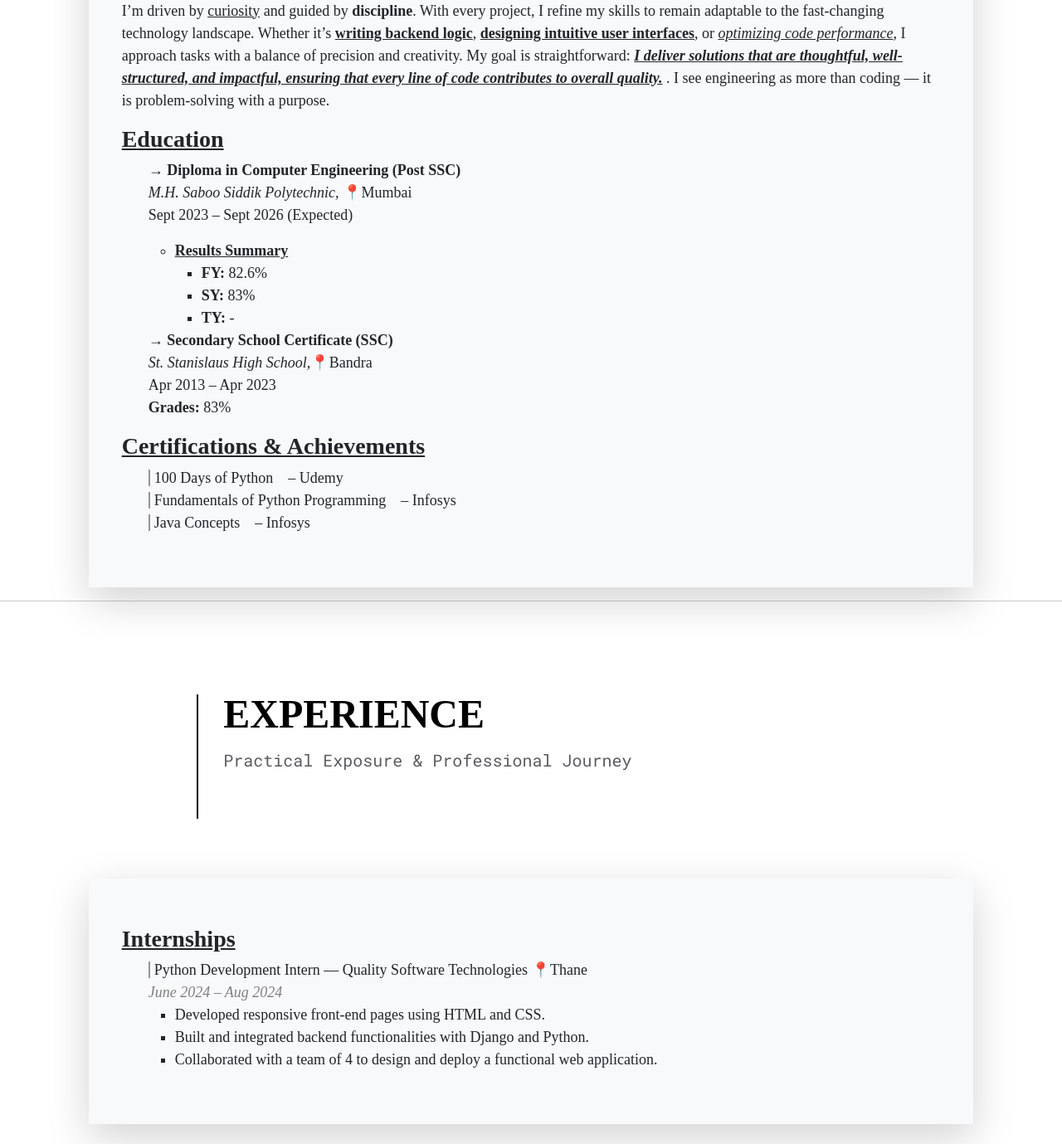
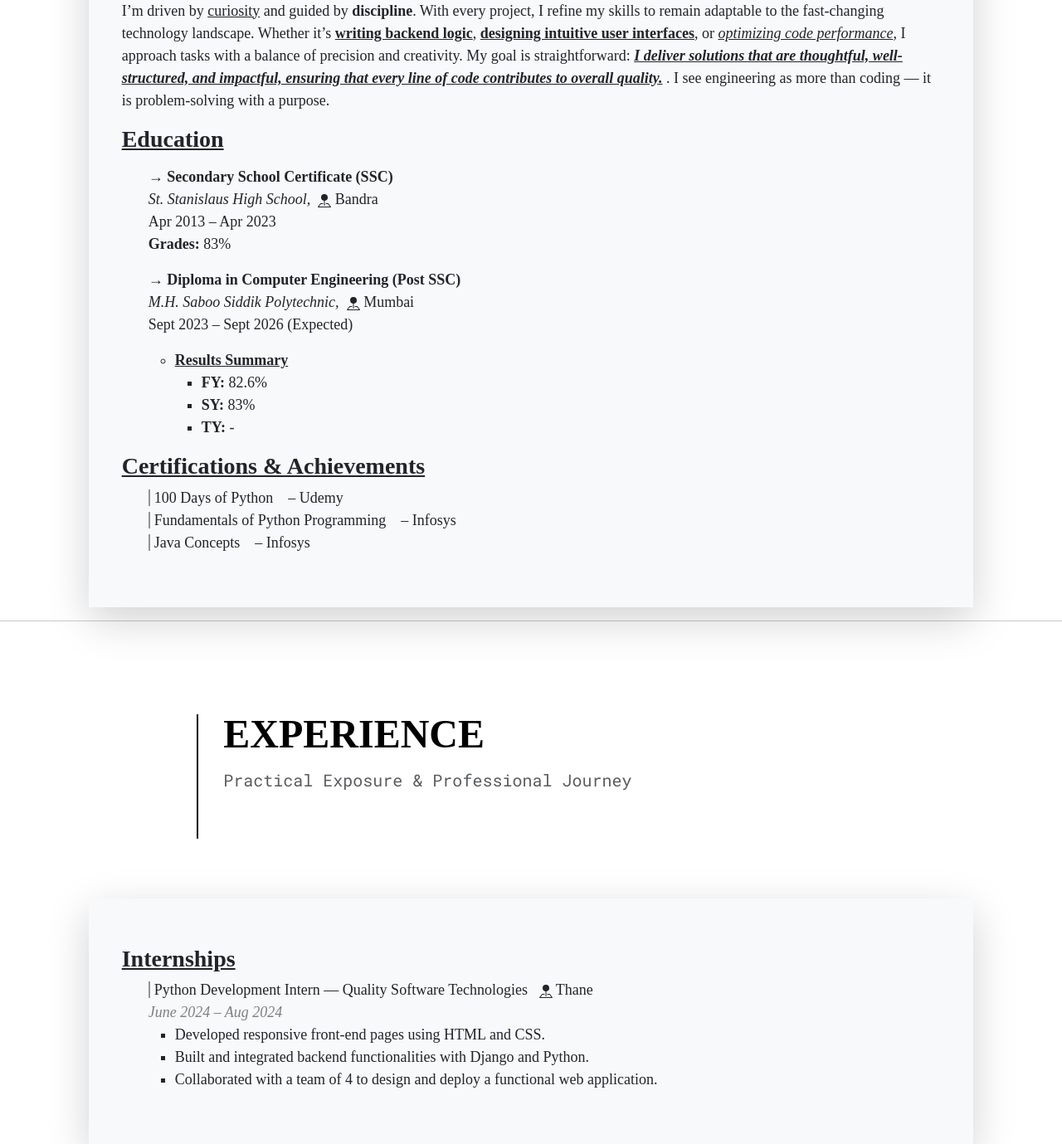
Before and after one commit to maazsiddiqui79/PORTFOLIO, a Flask app: page / in a window 1280 px wide. Shown: the part 4880-6259 px from the top of the page at 83% size. Run offline with Flask 3, Linux system fonts and the light colour scheme; data comes from the database, SQL or seed files in the repository; some libraries are stand-ins or nearby versions.

Commit message:
Changed emoji to bootstrap svg logoq

```diff
--- a/api/static/style.css
+++ b/api/static/style.css
@@ -76,10 +76,11 @@ body {
 
 .card:hover {
   box-shadow: 0 0 15px 3px rgba(13, 110, 253, 0.5);
-  transform: scale(1.05);
-  transform: translateY(-5%);
+
+  transform: translateY(-8%) scale(0.95);
   background: linear-gradient(rgb(0, 0, 0), rgb(0, 0, 0)),
   url('static/uploads/{{i.img}}');
+
 }
 
 .card {
--- a/api/templates/about.html
+++ b/api/templates/about.html
@@ -75,27 +75,28 @@
         <ul>
           <li type="none">
             <p class="col-12 col-lg-12 col-xl-8">
+              <p class="col-12 col-lg-12 col-xl-8">
+                <span style="font-weight: bolder;">→ Secondary School Certificate (SSC)</span><br />
+                <em> St. Stanislaus High School,</em>&nbsp; <svg xmlns="http://www.w3.org/2000/svg" width="16" height="16" fill="currentColor" class="bi bi-pin-map-fill" viewBox="0 0 16 16"><path fill-rule="evenodd" d="M3.1 11.2a.5.5 0 0 1 .4-.2H6a.5.5 0 0 1 0 1H3.75L1.5 15h13l-2.25-3H10a.5.5 0 0 1 0-1h2.5a.5.5 0 0 1 .4.2l3 4a.5.5 0 0 1-.4.8H.5a.5.5 0 0 1-.4-.8z"/><path fill-rule="evenodd" d="M4 4a4 4 0 1 1 4.5 3.969V13.5a.5.5 0 0 1-1 0V7.97A4 4 0 0 1 4 3.999z"/></svg> Bandra<br />
+                <span>Apr 2013 – Apr 2023</span><br />
+                <span style="font-weight: bolder;">Grades:</span> 83%
+              </p>
               <span style="font-weight: bolder;">
                 → Diploma in Computer Engineering (Post SSC)</span><br />
-              <em>M.H. Saboo Siddik Polytechnic,</em> 📍Mumbai<br />
+              <em>M.H. Saboo Siddik Polytechnic,</em>&nbsp; <svg xmlns="http://www.w3.org/2000/svg" width="16" height="16" fill="currentColor" class="bi bi-pin-map-fill" viewBox="0 0 16 16"><path fill-rule="evenodd" d="M3.1 11.2a.5.5 0 0 1 .4-.2H6a.5.5 0 0 1 0 1H3.75L1.5 15h13l-2.25-3H10a.5.5 0 0 1 0-1h2.5a.5.5 0 0 1 .4.2l3 4a.5.5 0 0 1-.4.8H.5a.5.5 0 0 1-.4-.8z"/><path fill-rule="evenodd" d="M4 4a4 4 0 1 1 4.5 3.969V13.5a.5.5 0 0 1-1 0V7.97A4 4 0 0 1 4 3.999z"/></svg> Mumbai<br />
               <span>Sept 2023 – Sept 2026 (Expected)</span>
             </p>
             <ul>
               <li>
                 <span style="font-weight: bolder;"><u>Results Summary</u></span>
                 <ul>
+
                   <li><span style="font-weight: bolder;">FY:</span> 82.6%</li>
                   <li><span style="font-weight: bolder;">SY:</span> 83%</li>
                   <li><span style="font-weight: bolder;">TY:</span> -</li>
                 </ul>
               </li>
             </ul>
-            <p class="col-12 col-lg-12 col-xl-8">
-              <span style="font-weight: bolder;">→ Secondary School Certificate (SSC)</span><br />
-              <em>St. Stanislaus High School,</em>📍Bandra<br />
-              <span>Apr 2013 – Apr 2023</span><br />
-              <span style="font-weight: bolder;">Grades:</span> 83%
-            </p>
           </li>
         </ul>
 
--- a/api/templates/connect.html
+++ b/api/templates/connect.html
@@ -108,7 +108,7 @@
                   <a href="tel:+918850281310" class="text-decoration-none">+91 88502 81310</a>
                 </p>
                 <p class="contact-box" style="font-family: Roboto Mono;">
-                  <strong style="font-family: Rubik bold;">📧 Email:</strong>
+                  <strong style="font-family: Rubik bold;"><svg xmlns="http://www.w3.org/2000/svg" width="16" height="16" fill="currentColor" class="bi bi-mailbox2" viewBox="0 0 16 16"><path d="M9 8.5h2.793l.853.854A.5.5 0 0 0 13 9.5h1a.5.5 0 0 0 .5-.5V8a.5.5 0 0 0-.5-.5H9z"/><path d="M12 3H4a4 4 0 0 0-4 4v6a1 1 0 0 0 1 1h14a1 1 0 0 0 1-1V7a4 4 0 0 0-4-4M8 7a4 4 0 0 0-1.354-3H12a3 3 0 0 1 3 3v6H8zm-3.415.157C4.42 7.087 4.218 7 4 7s-.42.086-.585.157C3.164 7.264 3 7.334 3 7a1 1 0 0 1 2 0c0 .334-.164.264-.415.157"/></svg> Email:</strong>
                   <a href="mailto:maazsiddiqui123@gmail.com" class="text-decoration-none">siddiqui.maaz79@gmail.com</a>
                 </p>
               </div>
@@ -116,7 +116,7 @@
               <!-- Right Column -->
               <div class="col-md-6 mb-3">
                 <p class="contact-box" style="font-family: Roboto Mono;">
-                  <strong style="font-family: Rubik bold;">💬 WhatsApp:</strong>
+                  <strong style="font-family: Rubik bold;"><svg xmlns="http://www.w3.org/2000/svg" width="16" height="16" fill="currentColor" class="bi bi-whatsapp" viewBox="0 0 16 16"><path d="M13.601 2.326A7.85 7.85 0 0 0 7.994 0C3.627 0 .068 3.558.064 7.926c0 1.399.366 2.76 1.057 3.965L0 16l4.204-1.102a7.9 7.9 0 0 0 3.79.965h.004c4.368 0 7.926-3.558 7.93-7.93A7.9 7.9 0 0 0 13.6 2.326zM7.994 14.521a6.6 6.6 0 0 1-3.356-.92l-.24-.144-2.494.654.666-2.433-.156-.251a6.56 6.56 0 0 1-1.007-3.505c0-3.626 2.957-6.584 6.591-6.584a6.56 6.56 0 0 1 4.66 1.931 6.56 6.56 0 0 1 1.928 4.66c-.004 3.639-2.961 6.592-6.592 6.592m3.615-4.934c-.197-.099-1.17-.578-1.353-.646-.182-.065-.315-.099-.445.099-.133.197-.513.646-.627.775-.114.133-.232.148-.43.05-.197-.1-.836-.308-1.592-.985-.59-.525-.985-1.175-1.103-1.372-.114-.198-.011-.304.088-.403.087-.088.197-.232.296-.346.1-.114.133-.198.198-.33.065-.134.034-.248-.015-.347-.05-.099-.445-1.076-.612-1.47-.16-.389-.323-.335-.445-.34-.114-.007-.247-.007-.38-.007a.73.73 0 0 0-.529.247c-.182.198-.691.677-.691 1.654s.71 1.916.81 2.049c.098.133 1.394 2.132 3.383 2.992.47.205.84.326 1.129.418.475.152.904.129 1.246.08.38-.058 1.171-.48 1.338-.943.164-.464.164-.86.114-.943-.049-.084-.182-.133-.38-.232"/></svg> WhatsApp:</strong>
                   <a href="https://wa.me/918850281310" target="_blank" class="text-decoration-none">Chat on WhatsApp</a>
                 </p>
                 <p class="contact-box" style="font-family: Roboto Mono;">
--- a/api/templates/experience.html
+++ b/api/templates/experience.html
@@ -35,7 +35,7 @@
         <ul type="none">
           <li>
             <span style="border-left: rgb(150, 148, 148) 2px solid; padding-left: 5px; font-size: large;">
-              Python Development Intern — Quality Software Technologies 📍Thane
+              Python Development Intern — Quality Software Technologies &nbsp; <svg xmlns="http://www.w3.org/2000/svg" width="16" height="16" fill="currentColor" class="bi bi-pin-map-fill" viewBox="0 0 16 16"><path fill-rule="evenodd" d="M3.1 11.2a.5.5 0 0 1 .4-.2H6a.5.5 0 0 1 0 1H3.75L1.5 15h13l-2.25-3H10a.5.5 0 0 1 0-1h2.5a.5.5 0 0 1 .4.2l3 4a.5.5 0 0 1-.4.8H.5a.5.5 0 0 1-.4-.8z"/><path fill-rule="evenodd" d="M4 4a4 4 0 1 1 4.5 3.969V13.5a.5.5 0 0 1-1 0V7.97A4 4 0 0 1 4 3.999z"/></svg> Thane
             </span><br />
             <em style="color: gray;">June 2024 – Aug 2024</em>
             <ul type="square">
--- a/api/templates/skills.html
+++ b/api/templates/skills.html
@@ -5,7 +5,7 @@
       <h3 class="display-5 fw-bolder text-body-emphasis lh-1 mb-3" style="font-family: Rubik bold">
         SKILLS
       </h3>
-      <p class="lead text-body-secondary">Tools and skills I’ve focused on in the last 1.5 years</p>
+      <p class="lead text-body-secondary">Tools and skills I’ve focused on in the last <br>1.5 years</p>
     </div>
   </div>
 </section>
```
